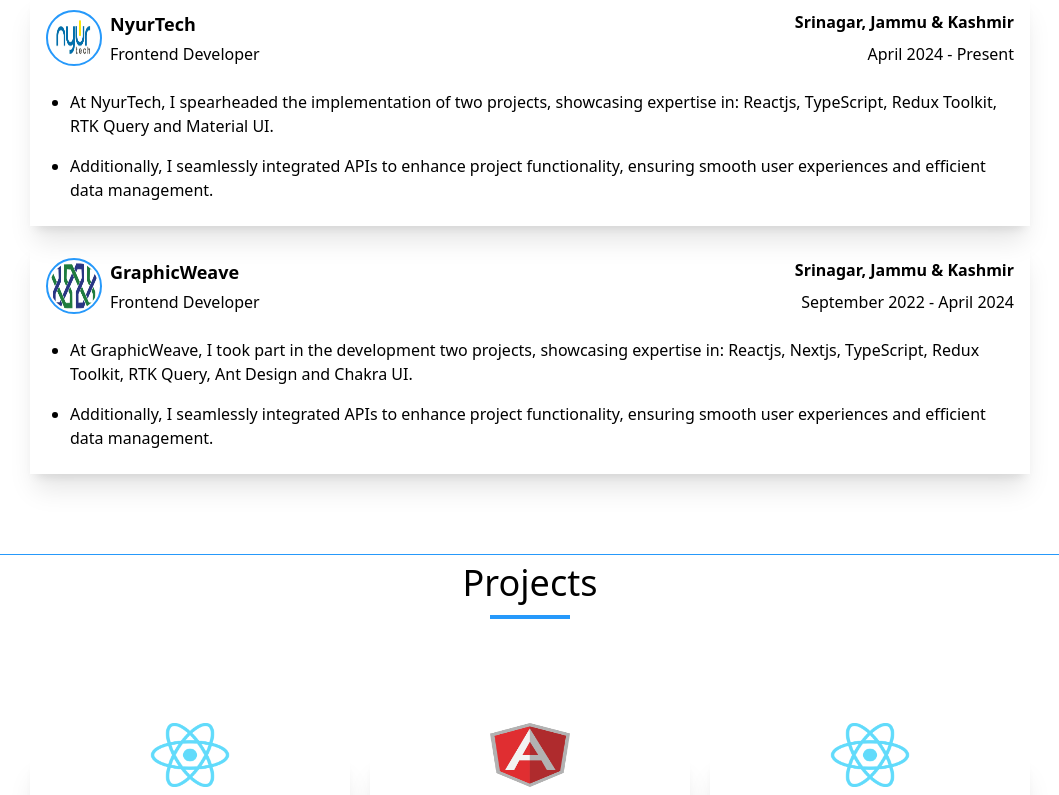
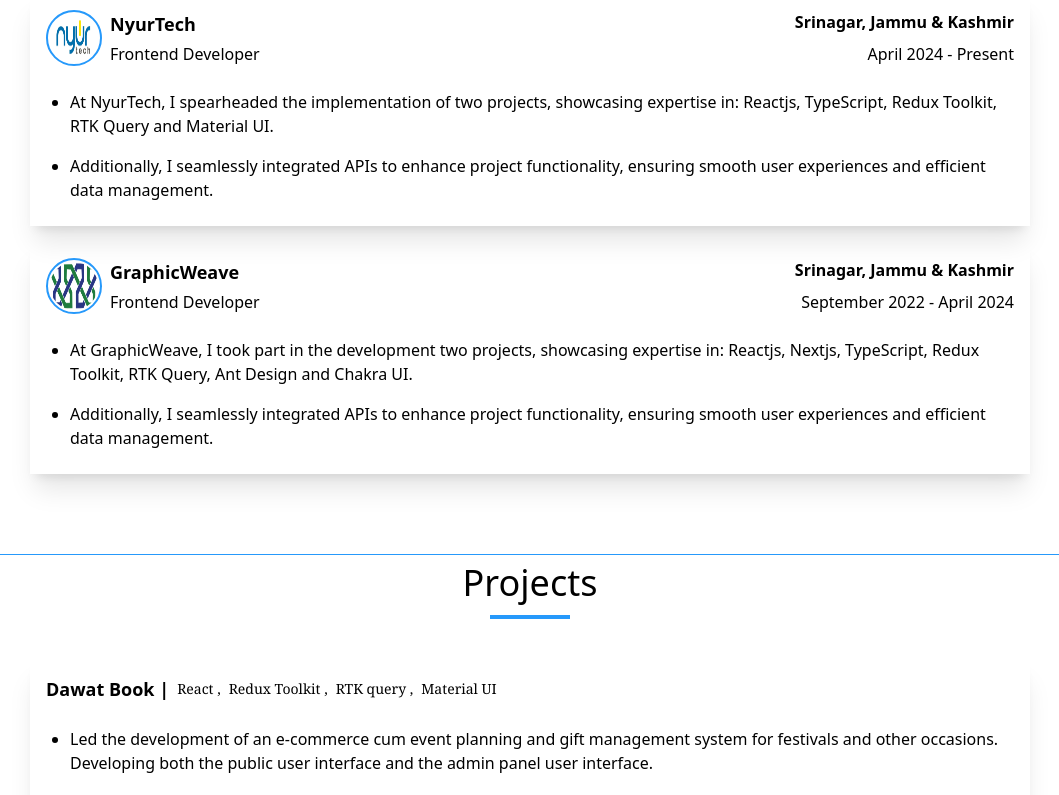
Before and after one commit to SShahid97/portfolio, a React (Create React App) app: page / in a window 1280 px wide. Shown: the part 2000-2795 px from the top of the page, without its empty margins (110-1169 px from the left). Built offline with nearby package versions, Linux system fonts and the light colour scheme.

Commit message:
feat: update projects section with the projects worked on in the companies

```diff
--- a/src/components/ExperienceCard.jsx
+++ b/src/components/ExperienceCard.jsx
@@ -48,7 +48,6 @@ const ExperienceCard = ({
         </ul>
       </div>
     </div>
-    // </Link>
   );
 };
 
--- /dev/null
+++ b/src/components/PersonalProjectCard.jsx
@@ -0,0 +1,20 @@
+import React from 'react';
+import { Link } from 'react-router-dom';
+
+
+function PersonalProjectCard({title, cardIcon, cardImage, link}) {
+    return (
+        <Link to={link} target='_blank'>
+            <div className={" shadow-xl  cursor-pointer py-4 my-14 md:my-4 flex flex-col items-center hover:scale-105 duration-500"}>
+                <img className={`w-20 h-16 mx-auto mt-[-3rem] `} src={cardIcon} alt="/" />
+                <h2 className='my-4 text-2xl font-medium'>{title}</h2>
+                <div className='p-2'>
+                    <img className={"w-[100%] h-[180px] mx-auto "} src={cardImage} alt="/" />
+                </div>
+            </div>
+        </Link>
+
+    );
+}
+
+export default PersonalProjectCard;
--- a/src/components/ProjectCard.jsx
+++ b/src/components/ProjectCard.jsx
@@ -1,20 +1,33 @@
-import React from 'react';
-import { Link } from 'react-router-dom';
+import React from "react";
 
-
-function ProjectCard({title, cardIcon, cardImage, link}) {
-    return (
-        <Link to={link} target='_blank'>
-            <div className={" shadow-xl  cursor-pointer py-4 my-14 md:my-4 flex flex-col items-center hover:scale-105 duration-500"}>
-                <img className={`w-20 h-16 mx-auto mt-[-3rem] `} src={cardIcon} alt="/" />
-                <h2 className='my-4 text-2xl font-medium'>{title}</h2>
-                <div className='p-2'>
-                    <img className={"w-[100%] h-[180px] mx-auto "} src={cardImage} alt="/" />
-                </div>
-            </div>
-        </Link>
-
-    );
+function ProjectCard({ projectName, techStack, description }) {
+  return (
+    <div className="w-full flex flex-col gap-4 shadow-xl p-4 hover:scale-105 duration-500">
+      <div className="flex flex-row justify-start items-center  place-content-center gap-2 flex-wrap">
+          <h2 className="text-lg font-semibold">
+            {projectName} |
+          </h2>
+          {techStack.map((item, index) => {
+            return (
+              <p key={item.slice(0, 15)} className="font-serif text-sm">
+                {item} {index+1 !== techStack.length ? ',':''}
+              </p>
+            );
+          })}
+      </div>
+      <div className="flex flex-col gap-1">
+        <ul style={{ listStyleType: "disc" }} className="pl-6">
+          {description.map((item) => {
+            return (
+              <li key={item.slice(0, 15)} className="py-2">
+                {item}
+              </li>
+            );
+          })}
+        </ul>
+      </div>
+    </div>
+  );
 }
 
 export default ProjectCard;
--- a/src/components/Projects.jsx
+++ b/src/components/Projects.jsx
@@ -1,20 +1,33 @@
 import React from "react";
+// import ProjectCard from "./ProjectCard";
+// import AngularLogo from "../assets/img/angular-icon.png";
+// import ReactLogo from "../assets/img/React-icon.png";
+// import ScoreCricket from "../assets/img/Cricket.png";
+// import EbookStore from "../assets/img/EbookStore.png";
+// import LetUsChat from "../assets/img/LetUsChat.jpeg";
+import SectionHeader from "./SectionHeader";
+import { projects } from "../data/static";
 import ProjectCard from "./ProjectCard";
-import AngularLogo from "../assets/img/angular-icon.png";
-import ReactLogo from "../assets/img/React-icon.png";
-import ScoreCricket from "../assets/img/Cricket.png";
-import EbookStore from "../assets/img/EbookStore.png";
-import LetUsChat from "../assets/img/LetUsChat.jpeg";
-import SectionHeader from "./SectionHeader";
 
 function Projects() {
   return (
     <>
       <SectionHeader sectionId="projects" title="Projects" />
-      <section
-        className="md:py-20 px-2 border-primary border-b-[1px]">
-        <div className="max-w-[1000px] mx-auto md:grid grid-cols-3 gap-5">
-          <ProjectCard
+      <section className="pb-20 md:pt:10  px-2 border-primary border-b-[1px]">
+      <div className="max-w-[1000px]  mx-auto flex flex-col gap-y-4">
+        {
+          projects.map((project)=>{
+            return (
+              <ProjectCard
+                key={project.projectName}
+                projectName={project.projectName}
+                techStack={project.techStack}
+                description={project.description}
+              />
+            )
+          })
+        }
+          {/* <ProjectCard
             title="E-BookStore"
             cardIcon={ReactLogo}
             cardImage={EbookStore}
@@ -31,7 +44,7 @@ function Projects() {
             cardIcon={ReactLogo}
             cardImage={LetUsChat}
             link={"https://github.com/SShahid97/ChatApp"}
-          />
+          /> */}
         </div>
       </section>
     </>
--- a/src/data/static.js
+++ b/src/data/static.js
@@ -124,3 +124,70 @@ export const experience = [
     ]
   }
 ]
+
+export const projects = [
+  {
+    projectName:"Dawat Book",
+    techStack: [
+       'React', 'Redux Toolkit', 'RTK query', 'Material UI'
+    ],
+    description: [
+      `Led the development of an e-commerce cum event planning and gift management system for festivals and other occasions. Developing both the public user interface and the admin panel user interface.`,
+      `Seamlessly integrated APIs to enhance project functionality, ensuring smooth user experiences and
+efficient data management.`
+    ]
+  },
+  {
+    projectName:"Middleware",
+    techStack: [
+       'React', 'Redux Toolkit', 'RTK query', 'Material UI'
+    ],
+    description: [
+      `Led the development of an optimally effective API-driven system that allows data exchange between and across multiple applications and systems and acts as a holistic entity to manage, maintain and support processes in the domain - using multiple API’s under a single umbrella. Also implemented the role based access feature distinguishing between different admin roles and merchants.`,
+      `Seamlessly integrated APIs to enhance project functionality, ensuring smooth user experiences and
+efficient data management.`
+    ]
+  },
+  {
+    projectName:"Influnaire",
+    techStack: [
+       'React', 'Redux Toolkit', 'RTK query', 'Antd'
+    ],
+    description: [
+      `Actively took part in the development of a multifaceted influencer-brand collaboration platform, distinguishing between admin,
+influencer, and brand user roles. Responsibilities included designing an intuitive interface for seamless navigation
+and implementing robust features such as campaign creation and comprehensive administrative controls.`,
+      `Integrated APIs to enhance project functionality, ensuring smooth user experiences and
+efficient data management. Integrated advanced data visualization tools into dynamic dashboards, offering real-time insights into influencer
+performance metrics and campaign analytics across various social media platforms, facilitating informed
+decision-making for brands.`
+    ]
+  },
+  {
+    projectName:"YourYoda",
+    techStack: [
+       'Next.js', 'Redux Toolkit', 'RTK query', 'Chakra UI'
+    ],
+    description: [
+      `Played a crucial role in the development of a web-based mentorship platform tailored for mentors and mentees.
+Responsibilities included collaborating with stakeholders to define the platform’s scope, implementing robust user
+authentication with role-based access, integrating real-time communication features for remote mentorship
+sessions, and incorporating scheduling functionalities to streamline appointment management.`,
+      `Conducted extensive testing and debugging to ensure optimal platform functionality and performance, addressing
+issues promptly to enhance user experience and reliability. Seamlessly integrated APIs to enhance project functionality, ensuring smooth user experiences and
+efficient data management.`
+    ]
+  },
+  {
+    projectName:"WabiSabi Store",
+    techStack: [
+       'React Native', 'Redux Toolkit', 'RTK query'
+    ],
+    description: [
+      `Developed a cross-platform e-commerce app with React Native, handling UI components, navigation, and backend
+API integration for product listings, authentication, and payments.`,
+      `Seamlessly integrated APIs to enhance project functionality, ensuring smooth user experiences and
+efficient data management.`
+    ]
+  },
+]
```
